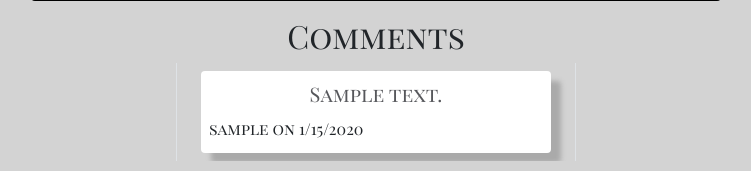
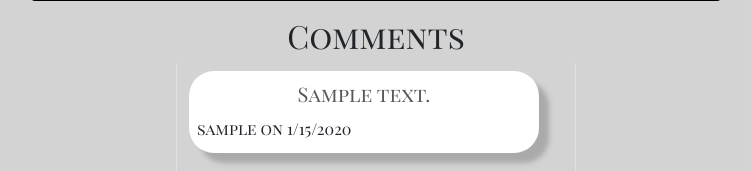
Before and after one commit to polizoto/Prost_4.0, a Node server app: page /drink/1 in a window 1280 px wide. Shown: the part 742-913 px from the top of the page, without its empty margins (264-1015 px from the left). Run offline with Node 20, Linux system fonts and the light colour scheme; a user stored in the database is signed in; tables that the repository leaves empty hold one stand-in row (values such as "Sample post"); some libraries are stand-ins or nearby versions.

Commit message:
more comment styling

```diff
--- a/public/Stylesheets/single.css
+++ b/public/Stylesheets/single.css
@@ -143,8 +143,9 @@
 .second {
     width: 350px;
     background-color: white;
-    border-radius: 4px;
-    box-shadow: 10px 10px 5px #aaaaaa
+    border-radius: 25px;
+    box-shadow: 10px 10px 5px #aaaaaa;
+    margin-bottom: 10px;
 }
 
 .text1 {
--- a/public/Stylesheets/style.css
+++ b/public/Stylesheets/style.css
@@ -23,6 +23,10 @@
     justify-content: flex-start;
     align-items: flex-start;
     flex-wrap: nowrap !important;
+}
+
+.mt-5 {
+  margin-top: -1rem!important;
 }
 
 .my-3 {
--- a/views/partials/nav/comments.handlebars
+++ b/views/partials/nav/comments.handlebars
@@ -2,7 +2,7 @@
 
 <h2>Comments</h2>
 <div class="container justify-content-center mt-5 border-left border-right">
-    <div class="d-flex justify-content-center py-2">
+    <div class="d-flex justify-content-center flex-column py-2">
       {{#each this}}
         <div class="second py-2 px-2"> <span class="text1">{{comment_text}}</span>
             <div class="d-flex justify-content-between py-1 pt-2">
```
